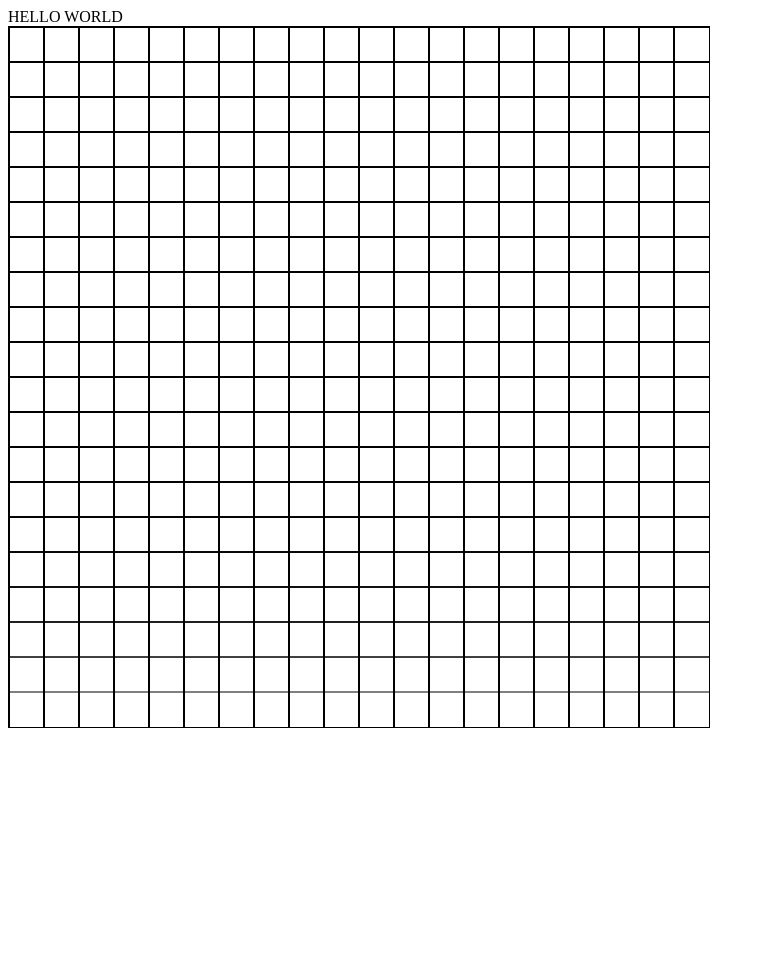
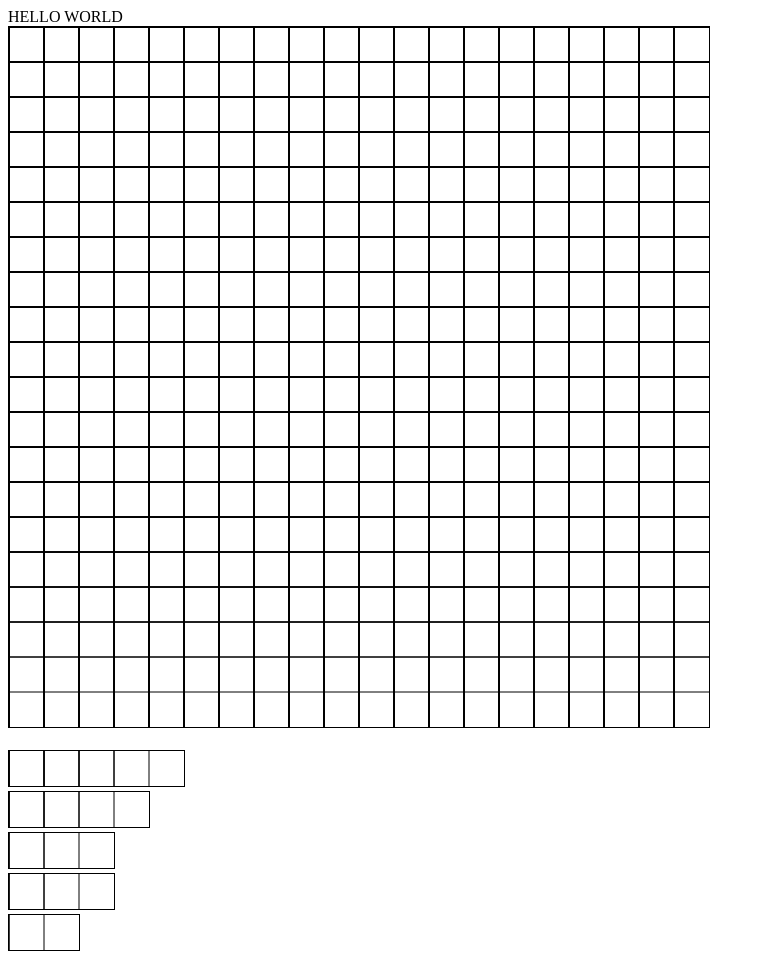
Before and after one commit to JeanMabru/BattleShip, a plain HTML site: page WebContent/index.html in a window 1280 px wide. Shown: the whole page, without its empty margins (0-765 px from the left). Before the commit the page ends 800 px from the top, so only its background shows below. Drawn offline with Linux system fonts and the light colour scheme.

Commit message:
CA MARCHE BORDEL. debut de placage bato

```diff
--- a/WebContent/index.html
+++ b/WebContent/index.html
@@ -4,19 +4,49 @@
 <meta charset="UTF-8">
 <title>Insert title here</title>
 </head>
-<body onload="draw_grid(20)">
+<body onload="draw_grid(20), draw_col('boat5'), draw_col('boat4'), draw_col('boat3_1'), draw_col('boat3_2'), draw_col('boat2')">
 
 HELLO WORLD
 
 <div id="bship_grid">
 
-<canvas id="myCanvas" style="border:1px solid #000000;" onclick="javascript:change_status()">
-Your browser does not support the HTML5 canvas tag.
-</canvas>
+	<canvas id="myCanvas" style="border:1px solid #000000;" onclick="javascript:change_status()">
+	Your browser does not support the HTML5 canvas tag.
+	</canvas>
+</div>
+<br/>
+<div id="boat_life_5">
+	<canvas id="boat5" style="border:1px solid #000000;" width="175" height="35">
+	Your browser does not support the HTML5 canvas tag.
+	</canvas>
+</div>
+
+<div id="boat_life_4">
+	<canvas id="boat4" style="border:1px solid #000000;" width="140" height="35">
+	Your browser does not support the HTML5 canvas tag.
+	</canvas>
+</div>
+
+<div id="boat_life_3_1">
+	<canvas id="boat3_1" style="border:1px solid #000000;" width="105" height="35">
+	Your browser does not support the HTML5 canvas tag.
+	</canvas>
+</div>
+
+<div id="boat_life_3_2">
+	<canvas id="boat3_2" style="border:1px solid #000000;" width="105" height="35">
+	Your browser does not support the HTML5 canvas tag.
+	</canvas>
+</div>
+
+<div id="boat_life_2">
+	<canvas id="boat2" style="border:1px solid #000000;" width="70" height="35">
+	Your browser does not support the HTML5 canvas tag.
+	</canvas>
+</div>
 
 
 
-</div>
 <script src="js/jquery.js"></script>
 <script src="js/canvas.js"></script>
 
--- a/WebContent/js/canvas.js
+++ b/WebContent/js/canvas.js
@@ -3,6 +3,12 @@ var i_case_size = 35;
 var canvas = document.getElementById("myCanvas");
 var ctx = canvas.getContext("2d");
 var grid_array = [];
+
+var img = new Image();
+img.src = "./images/boat1_1.png";
+
+
+
 
 
 window.addEventListener('click', alert_pos, false);
@@ -21,13 +27,13 @@ function draw_grid(size)
 	canvas.height = size*i_case_size;
 
 
-	for(x = 0; x < canvas.width ; x = x+i_case_size)
+	for(x = 0; x < canvas.width ; x = x + i_case_size)
 	{
 		ctx.moveTo(x,0);
 		ctx.lineTo(x,canvas.width);
 		ctx.stroke();
 	}
-	for(y = 0; y < canvas.width ; y = y+i_case_size)
+	for(y = 0; y < canvas.width ; y = y + i_case_size)
 	{
 		ctx.moveTo(0,y);
 		ctx.lineTo(canvas.width,y);
@@ -41,7 +47,7 @@ function draw_grid(size)
 			var grid_array_case = {x:0, y:0, status:0};
 			grid_array_case.x = x;
 			grid_array_case.y = y;
-			grid_array_case.status = 0;
+			grid_array_case.status = 1;
 			grid_array.push(grid_array_case);
 			//alert("x is equal to " + x);
 			if(x + i_case_size == canvas.width){
@@ -56,6 +62,25 @@ function draw_grid(size)
 			alert("Grid " + i + "(x;y;status) is (" + grid_array[i].x + ";" + grid_array[i].y + ";" + grid_array[i].status + ")");
 		}*/
 }
+
+//function for the boats, draws the colomns inside the boxes
+function draw_col(input_canvas)
+{
+	//alert(input_canvas);
+	var canvas_inter = document.getElementById(input_canvas);
+	var ctx_inter = canvas_inter.getContext("2d");
+
+	//alert(canvas_inter);
+	var x = 0;
+	for(x = 0; x < canvas_inter.width ; x = x + i_case_size)
+	{
+		ctx_inter.moveTo(x,0);
+		ctx_inter.lineTo(x,canvas_inter.width);
+		ctx_inter.stroke();
+	}
+}
+
+
 
 //fonction useless qui affiche en alert la position du clique souris
 function alert_pos(e)
@@ -85,15 +110,18 @@ function change_status(e)
 		{
 			ctx.beginPath();
 			ctx.rect(grid_array[i].x, grid_array[i].y, i_case_size, i_case_size);
-			if(grid_array[i].status == 0)
-			{
-				ctx.fillStyle = "blue";
-			}
 			if(grid_array[i].status == 1)
 			{
+				grid_array[i].status = 2
+				ctx.drawImage(img,grid_array[i].x,grid_array[i].y);
+				//ctx.fillStyle = "blue";
+			}
+			if(grid_array[i].status == 3)
+			{
+				grid_array[i].status = 4;
 				ctx.fillStyle = "red";
 			}
-			ctx.fill();
+			//ctx.fill();
 		}
 	}
 	//on envoie notre array au servlet en JSON.
@@ -117,7 +145,6 @@ function change_status(e)
 		grid_JSON.push(gr);
 	}
 
-
 	$.post("bsg",
 		{
 			grid: JSON.stringify(grid_JSON),
```
Also changed, not shown: WebContent/images/boat1_1.png (added), WebContent/images/boat1_2.png (added), WebContent/images/boat1_3.png (added).
